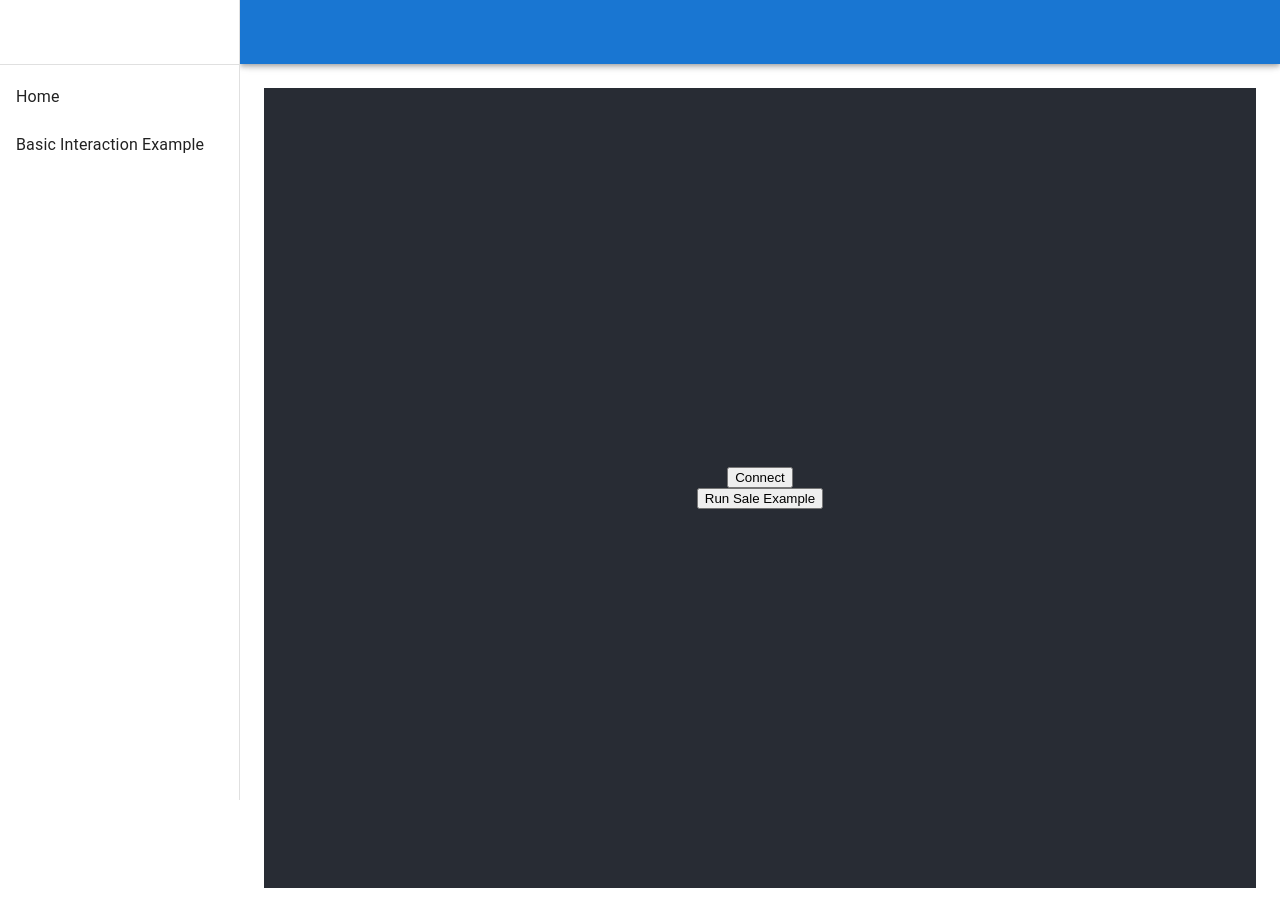
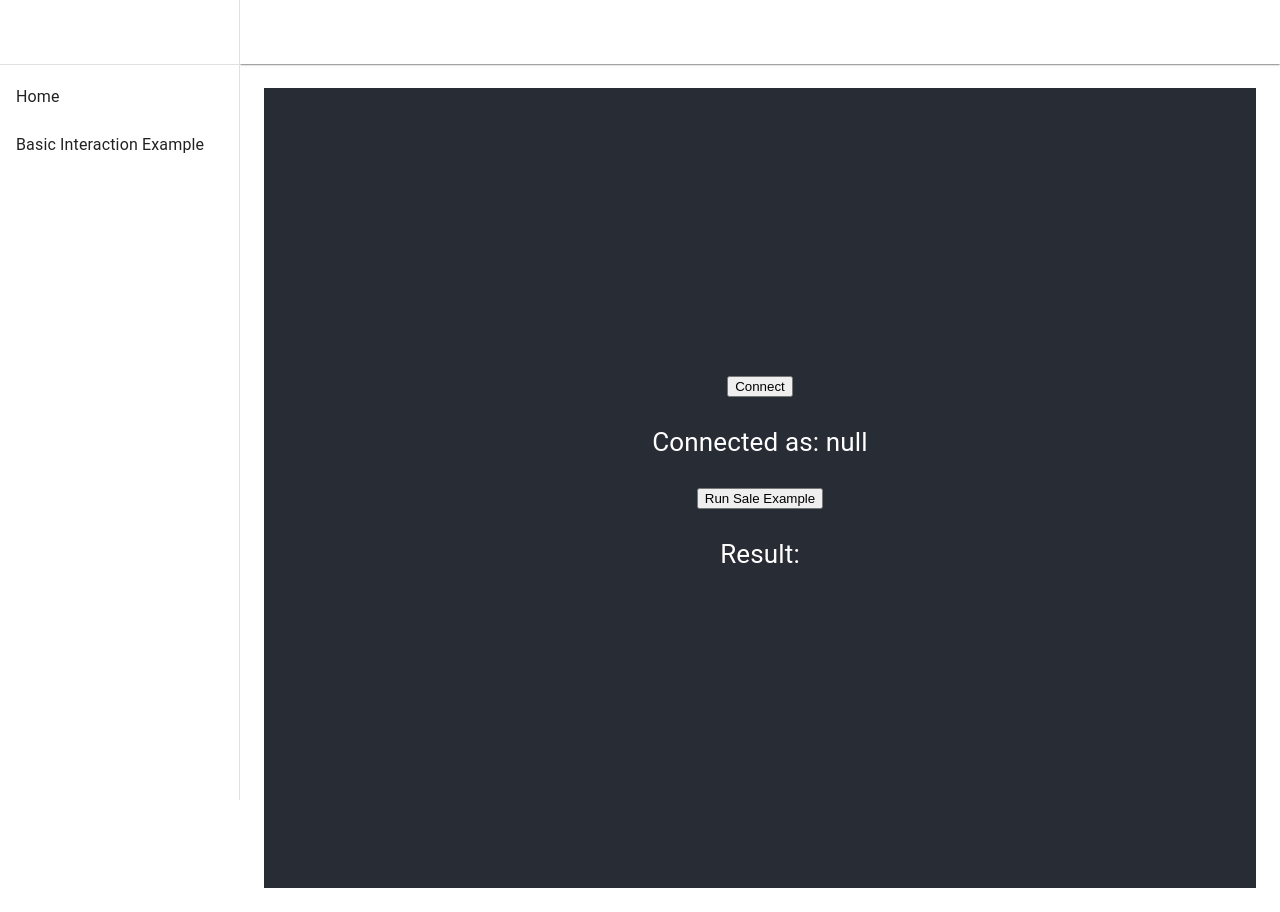
Before and after one commit to beehive-innovation/examples.rainprotocol.xyz, a React (Create React App) app: page /basic-interaction-example in a window 1280 px wide. Built offline with nearby package versions, Linux system fonts and the light colour scheme.

Commit message:
Change display slightly

```diff
--- a/src/App.tsx
+++ b/src/App.tsx
@@ -49,6 +49,8 @@ function App() {
           sx={{
             width: { sm: `calc(100% - ${drawerWidth}px)` },
             ml: { sm: `${drawerWidth}px` },
+            bgcolor: 'background.paper',
+            boxShadow: 1
           }}
         >
           <Toolbar>
--- a/src/examples/BasicInteractionExample/BasicInteractionExample.tsx
+++ b/src/examples/BasicInteractionExample/BasicInteractionExample.tsx
@@ -8,6 +8,7 @@ import saleContractABI from "./saleContractABI.json";
 export default function BasicInteractionExample({}: any) {
 
   const [currentAccount, setCurrentAccount] = useState(null);
+  const [result, setResult] = useState("Result: ");
 
   const connectWalletHandler = async () => {
     // @ts-ignore
@@ -53,6 +54,7 @@ export default function BasicInteractionExample({}: any) {
       const price = await contractInstance.calculatePrice(2);
 
       console.log(price);
+      setResult(`Result: ${price._hex}`);
 
       // TODO ADD FUNCTIONALITY FOR CALLING THE SMART CONTRACT WITH THE OPCODE
 
@@ -68,9 +70,13 @@ export default function BasicInteractionExample({}: any) {
           Connect
         </button>
 
+        <p>{`Connected as: ${currentAccount}`}</p>
+
         <button onClick={runOpcodesExample}>
           Run Sale Example
         </button>
+
+        <p>{result}</p>
       </header>
     </div>
   )
```
